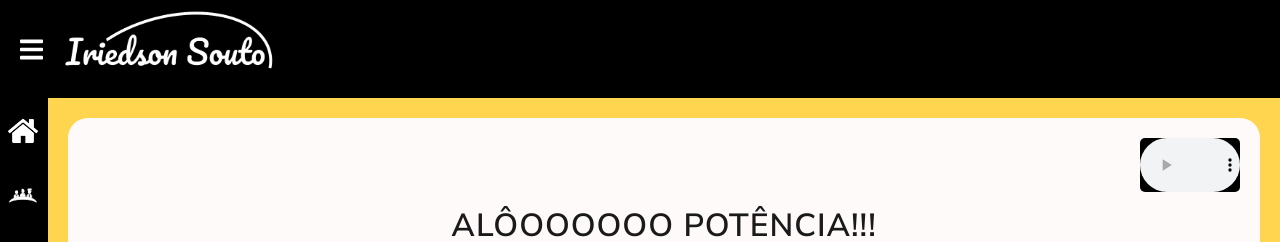
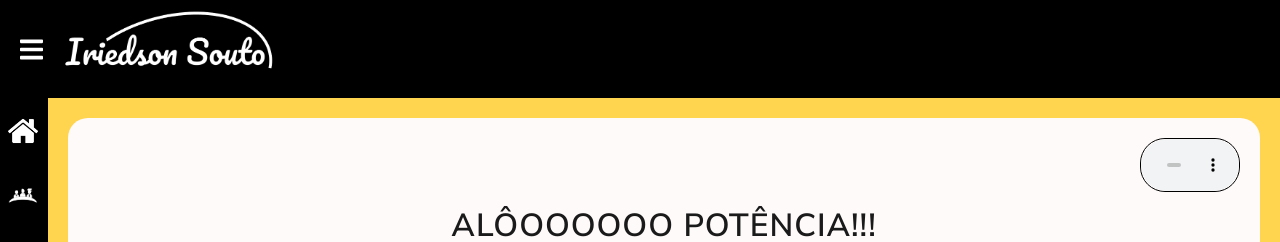
Before and after one commit to IriedsonSouto/my-site, a React (Create React App) app: page /varieties in a window 1280 px wide. Shown: the top 242 px of the page. Built offline with nearby package versions, Linux system fonts and the light colour scheme; the HTML template or start-up script is replaced by a standard one.

Commit message:
:bug:fix(Audio player): Edit player audio box

```diff
--- a/src/screens/varieties/style.css
+++ b/src/screens/varieties/style.css
@@ -17,8 +17,8 @@ h1, .h1, h2, .h2, h3, .h3, h4, .h4, h5, .h5, h6, .h6 {
 }
 audio{
     width: 100px;
-    background: #000;
-    border-radius: 5px;
+    border: 1px solid  black;
+    border-radius: 25px;
 }
 @media screen and (max-width: 1104px) {
     .my_picture{
```
